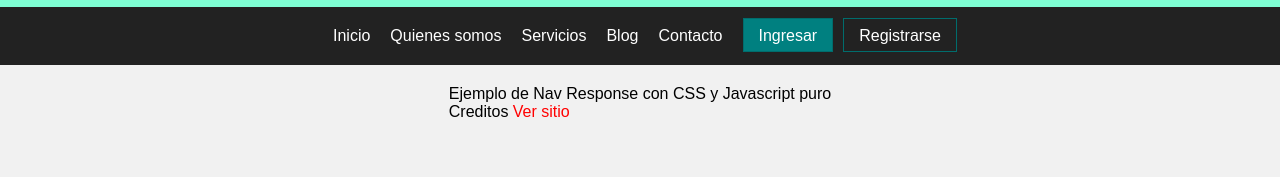
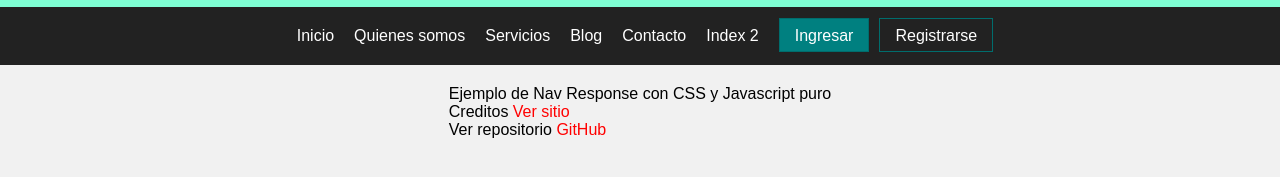
Before and after one commit to broko-de/cac-navbar, a plain HTML site: page index.html in a window 1280 px wide. Shown: the part 81-258 px from the top of the page. Drawn offline with Linux system fonts and the light colour scheme.

Commit message:
Actualización link repositorio git, accesos a index en menu

```diff
--- a/index.html
+++ b/index.html
@@ -23,12 +23,12 @@
     </header>
     <nav>
         <ul class="menu">
-            <li class="item"><a href="#">Inicio</a></li>
+            <li class="item"><a href="index.html">Inicio</a></li>
             <li class="item"><a href="#">Quienes somos</a></li>
             <li class="item"><a href="#">Servicios</a></li>
             <li class="item"><a href="#">Blog</a></li>
-            <li class="item"><a href="#">Contacto</a>
-          </li>
+            <li class="item"><a href="#">Contacto</a></li>
+            <li class="item"><a href="index2.html">Index 2</a></li>
           <li class="item button"><a href="#">Ingresar</a></li>
           <li class="item button secondary"><a href="#">Registrarse</a></li>
           <li class="toggle" onclick="toggle(this);"><a href="#"><i class="fas fa-bars"></i></a></li>
@@ -38,6 +38,7 @@
         <div class="box">
           <p>Ejemplo de Nav Response con CSS y Javascript puro</p>
           <p>Creditos <a class="creditos" href="https://webdesign.tutsplus.com/es/tutorials/how-to-build-a-responsive-navigation-bar-with-flexbox--cms-33535" target="_blank">Ver sitio</a></p>
+          <p>Ver repositorio  <a class="creditos" href="https://github.com/broko-de/cac-navbar" target="_blank">GitHub</a></p>
         </div>
       </main>
     <script src="./js/main.js"></script>
```
Also changed, not shown: index2.html (+4 -3 lines).
